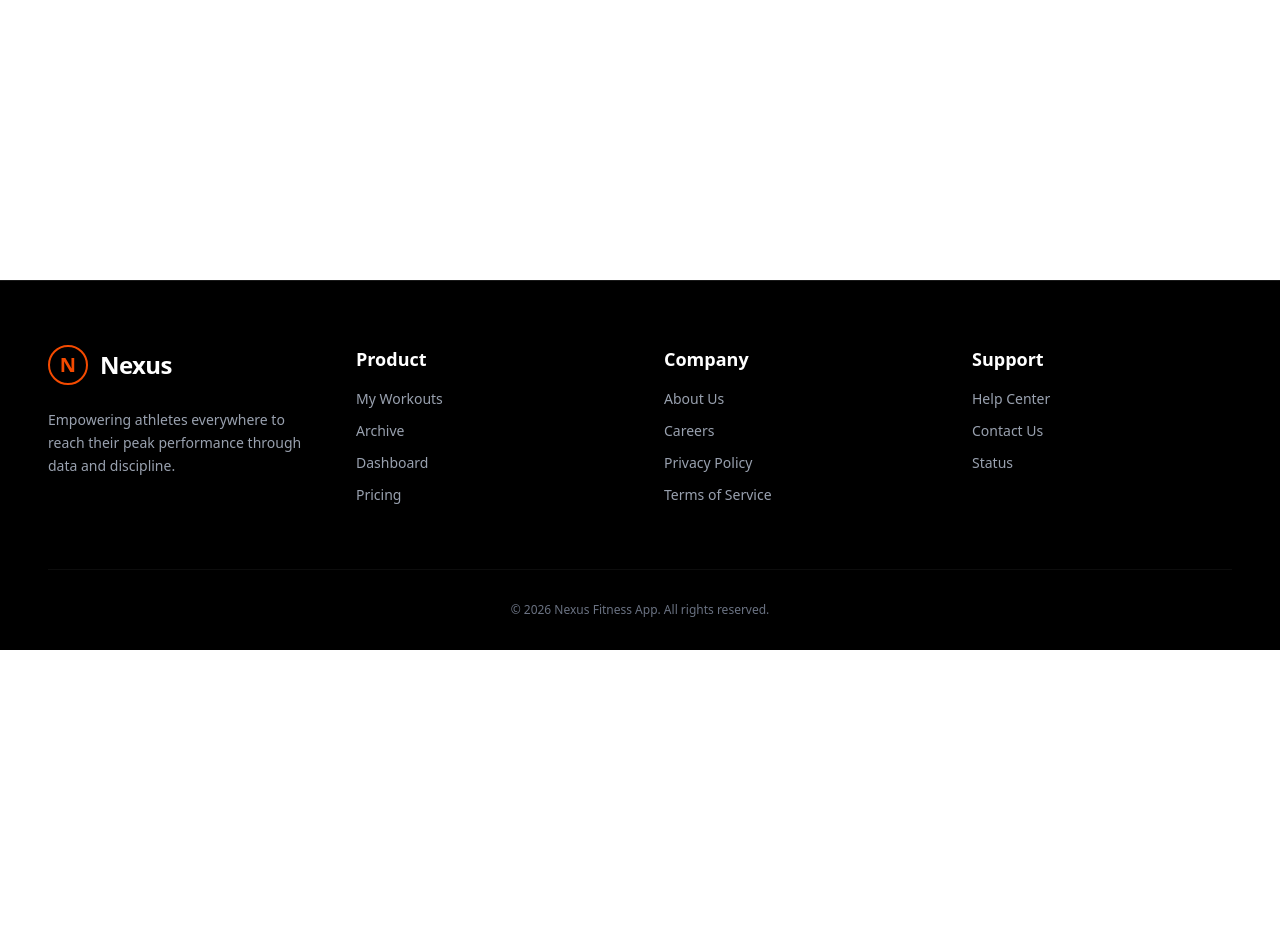
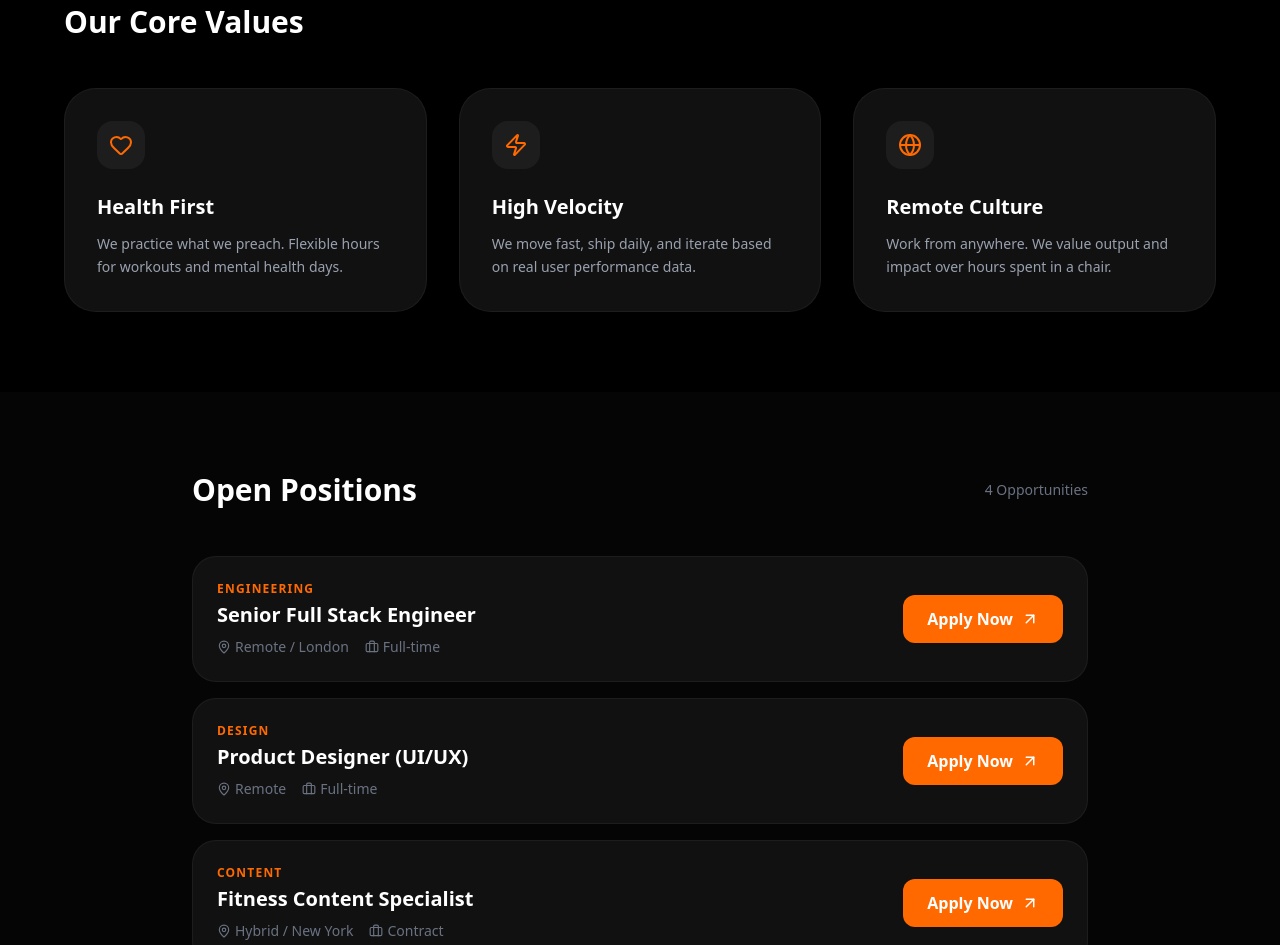
Before and after one commit to Taninwat-55/project2, a Next.js app in the folder frontend/: page /careers in a window 1280 px wide. Before the commit this address had no page. Shown: the part 520-1465 px from the top of the page. Before the commit the page ends 1170 px from the top, so only its background shows below. Built offline with nearby package versions, Linux system fonts and the light colour scheme.

Commit message:
careers page
dynamic careers page.

```diff
--- /dev/null
+++ b/frontend/app/careers/page.tsx
@@ -0,0 +1,225 @@
+"use client";
+
+import { useState } from "react";
+import {
+  Briefcase, MapPin, Globe, Rocket, Heart,
+  Zap, ArrowUpRight, X, CheckCircle2, Send, Loader2
+} from "lucide-react";
+
+const jobs = [
+  {
+    title: "Senior Full Stack Engineer",
+    department: "Engineering",
+    location: "Remote / London",
+    type: "Full-time",
+  },
+  {
+    title: "Product Designer (UI/UX)",
+    department: "Design",
+    location: "Remote",
+    type: "Full-time",
+  },
+  {
+    title: "Fitness Content Specialist",
+    department: "Content",
+    location: "Hybrid / New York",
+    type: "Contract",
+  },
+  {
+    title: "Data Scientist (Performance AI)",
+    department: "Engineering",
+    location: "Remote",
+    type: "Full-time",
+  },
+];
+
+const values = [
+  {
+    icon: <Heart className="text-orange-500" />,
+    title: "Health First",
+    desc: "We practice what we preach. Flexible hours for workouts and mental health days.",
+  },
+  {
+    icon: <Zap className="text-orange-500" />,
+    title: "High Velocity",
+    desc: "We move fast, ship daily, and iterate based on real user performance data.",
+  },
+  {
+    icon: <Globe className="text-orange-500" />,
+    title: "Remote Culture",
+    desc: "Work from anywhere. We value output and impact over hours spent in a chair.",
+  },
+];
+
+export default function CareersPage() {
+  const [isModalOpen, setIsModalOpen] = useState(false);
+  const [isSubmitting, setIsSubmitting] = useState(false);
+  const [isSuccess, setIsSuccess] = useState(false);
+  const [selectedJob, setSelectedJob] = useState<string | null>(null);
+
+  // Function to open modal and set which job the user is applying for
+  const openApplication = (jobTitle: string | null = "General Application") => {
+    setSelectedJob(jobTitle);
+    setIsModalOpen(true);
+  };
+
+  const handleApply = (e: React.FormEvent) => {
+    e.preventDefault();
+    setIsSubmitting(true);
+
+    // Simulate API call
+    setTimeout(() => {
+      setIsSubmitting(false);
+      setIsSuccess(true);
+
+      setTimeout(() => {
+        setIsModalOpen(false);
+        setIsSuccess(false);
+        setSelectedJob(null);
+      }, 3500);
+    }, 1500);
+  };
+
+  return (
+    <div className="min-h-screen bg-black text-white relative">
+
+      {/* --- APPLICATION MODAL --- */}
+      {isModalOpen && (
+        <div className="fixed inset-0 z-[100] flex items-center justify-center p-4">
+          <div
+            className="absolute inset-0 bg-black/80 backdrop-blur-md"
+            onClick={() => !isSubmitting && setIsModalOpen(false)}
+          />
+
+          <div className="bg-[#111] border border-white/10 p-8 rounded-[2.5rem] max-w-lg w-full relative z-10 shadow-2xl animate-in zoom-in-95 duration-200">
+            <button
+              onClick={() => setIsModalOpen(false)}
+              className="absolute top-6 right-6 text-gray-500 hover:text-white transition-colors"
+            >
+              <X size={20} />
+            </button>
+
+            {!isSuccess ? (
+              <>
+                <div className="w-12 h-12 bg-orange-600/20 rounded-2xl flex items-center justify-center text-orange-500 mb-6">
+                  <Rocket size={24} />
+                </div>
+                <h3 className="text-2xl font-bold mb-2">Apply for Role</h3>
+                <p className="text-gray-400 mb-8 text-sm">
+                  You are applying for: <span className="text-orange-500 font-bold">{selectedJob}</span>
+                </p>
+
+                <form onSubmit={handleApply} className="space-y-4">
+                  <div className="grid grid-cols-1 md:grid-cols-2 gap-4">
+                    <input required type="text" placeholder="Full Name" className="w-full bg-white/5 border border-white/10 rounded-xl p-3 focus:border-orange-600 outline-none transition-colors" />
+                    <input required type="email" placeholder="Email Address" className="w-full bg-white/5 border border-white/10 rounded-xl p-3 focus:border-orange-600 outline-none transition-colors" />
+                  </div>
+                  <input required type="url" placeholder="LinkedIn or Portfolio URL" className="w-full bg-white/5 border border-white/10 rounded-xl p-3 focus:border-orange-600 outline-none transition-colors" />
+                  <textarea required rows={3} placeholder="Why are you a good fit for Nexus?" className="w-full bg-white/5 border border-white/10 rounded-xl p-3 focus:border-orange-600 outline-none transition-colors resize-none" />
+
+                  <button
+                    disabled={isSubmitting}
+                    type="submit"
+                    className="w-full py-4 bg-orange-600 hover:bg-orange-700 rounded-xl font-bold flex items-center justify-center gap-2 transition-all disabled:opacity-50"
+                  >
+                    {isSubmitting ? <Loader2 className="animate-spin" size={20} /> : <><Send size={18} /> Send Application</>}
+                  </button>
+                </form>
+              </>
+            ) : (
+              <div className="text-center py-10 animate-in fade-in slide-in-from-bottom-4">
+                <div className="w-20 h-20 bg-green-500/20 rounded-full flex items-center justify-center text-green-500 mx-auto mb-6">
+                  <CheckCircle2 size={48} />
+                </div>
+                <h3 className="text-2xl font-bold mb-2">Application Received!</h3>
+                <p className="text-gray-400">
+                  Thanks for your interest in joining Nexus. Our team will review your profile and reach out if it&apos;s a match.
+                </p>
+                <p className="text-orange-500 text-sm font-bold mt-8">Keep pushing boundaries.</p>
+              </div>
+            )}
+          </div>
+        </div>
+      )}
+
+      {/* Hero Section */}
+      <section className="pt-24 pb-16 px-6 border-b border-white/5">
+        <div className="max-w-4xl mx-auto text-center">
+          <div className="inline-flex items-center gap-2 px-3 py-1 rounded-full bg-orange-600/10 border border-orange-600/20 text-orange-500 text-xs font-bold uppercase tracking-widest mb-6">
+            <Rocket size={14} /> Join the Revolution
+          </div>
+          <h1 className="text-5xl md:text-7xl font-bold mb-6 tracking-tight">
+            Help us build the future of <span className="text-orange-600">human potential.</span>
+          </h1>
+          <p className="text-gray-400 text-lg md:text-xl leading-relaxed max-w-2xl mx-auto">
+            We’re looking for obsessed builders, designers, and fitness enthusiasts to help us redefine how the world trains.
+          </p>
+        </div>
+      </section>
+
+      {/* Values Section */}
+      <section className="py-20 px-6">
+        <div className="max-w-6xl mx-auto">
+          <h2 className="text-3xl font-bold mb-12">Our Core Values</h2>
+          <div className="grid grid-cols-1 md:grid-cols-3 gap-8">
+            {values.map((v) => (
+              <div key={v.title} className="bg-[#111] border border-white/5 p-8 rounded-[2rem] hover:border-white/10 transition-all">
+                <div className="w-12 h-12 bg-white/5 rounded-2xl flex items-center justify-center mb-6">
+                  {v.icon}
+                </div>
+                <h3 className="text-xl font-bold mb-3">{v.title}</h3>
+                <p className="text-gray-400 leading-relaxed text-sm">{v.desc}</p>
+              </div>
+            ))}
+          </div>
+        </div>
+      </section>
+
+      {/* Jobs List Section */}
+      <section className="py-20 px-6 bg-[#050505]">
+        <div className="max-w-4xl mx-auto">
+          <div className="flex items-center justify-between mb-12">
+            <h2 className="text-3xl font-bold">Open Positions</h2>
+            <span className="text-gray-500 text-sm font-medium">{jobs.length} Opportunities</span>
+          </div>
+
+          <div className="space-y-4">
+            {jobs.map((job) => (
+              <div
+                key={job.title}
+                onClick={() => openApplication(job.title)}
+                className="group flex flex-col md:flex-row md:items-center justify-between p-6 bg-[#111] border border-white/5 rounded-3xl hover:border-orange-600/50 transition-all cursor-pointer"
+              >
+                <div className="mb-4 md:mb-0">
+                  <div className="text-xs text-orange-500 font-bold uppercase tracking-widest mb-1">{job.department}</div>
+                  <h3 className="text-xl font-bold group-hover:text-orange-500 transition-colors">{job.title}</h3>
+                  <div className="flex items-center gap-4 mt-2 text-gray-500 text-sm">
+                    <span className="flex items-center gap-1"><MapPin size={14} /> {job.location}</span>
+                    <span className="flex items-center gap-1"><Briefcase size={14} /> {job.type}</span>
+                  </div>
+                </div>
+                <button className="flex items-center justify-center gap-2 bg-orange-500 text-white px-6 py-3 rounded-xl font-bold hover:bg-orange-600 transition-all">
+                  Apply Now <ArrowUpRight size={18} />
+                </button>
+              </div>
+            ))}
+          </div>
+
+          {/* Talent Pool CTA */}
+          <div className="mt-16 text-center p-12 bg-orange-600/5 border border-orange-600/10 rounded-[3rem] hover:bg-orange-600/10 transition-colors">
+            <h3 className="text-2xl font-bold mb-4">Don&apos;t see a fit?</h3>
+            <p className="text-gray-400 mb-8 max-w-md mx-auto">
+              We&apos;re always looking for exceptional talent. Join our talent pool and be the first to know when a new role opens.
+            </p>
+            <button
+              onClick={() => openApplication("General Talent Pool")}
+              className="text-orange-500 font-bold hover:underline flex items-center gap-2 mx-auto"
+            >
+              Send a General Application <ArrowUpRight size={18} />
+            </button>
+          </div>
+        </div>
+      </section>
+    </div>
+  );
+}
--- a/frontend/app/components/Footer.tsx
+++ b/frontend/app/components/Footer.tsx
@@ -36,7 +36,7 @@ const Footer = () => {
             <h4 className="font-bold text-lg">Company</h4>
             <nav className="flex flex-col gap-3 text-gray-400 text-sm">
               <Link href="/about" className="hover:text-orange-500 transition-colors">About Us</Link>
-              <Link href="#" className="hover:text-orange-500 transition-colors">Careers</Link>
+              <Link href="/careers" className="hover:text-orange-500 transition-colors">Careers</Link>
               <Link href="#" className="hover:text-orange-500 transition-colors">Privacy Policy</Link>
               <Link href="#" className="hover:text-orange-500 transition-colors">Terms of Service</Link>
             </nav>
```
